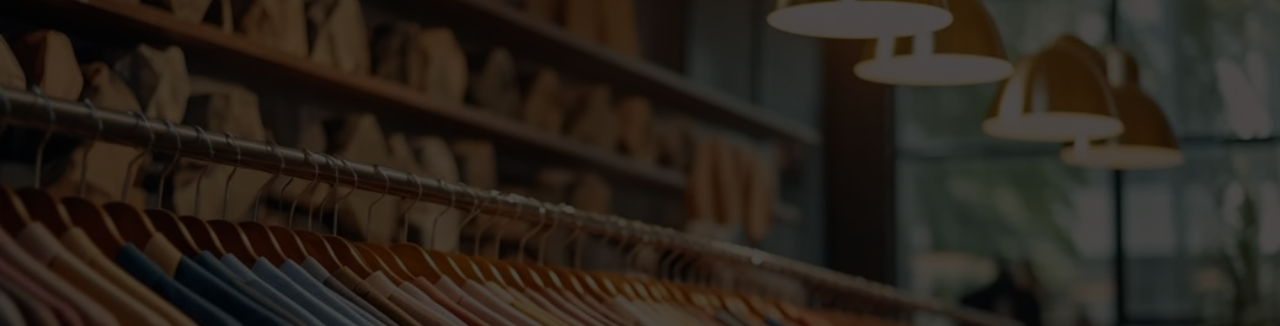
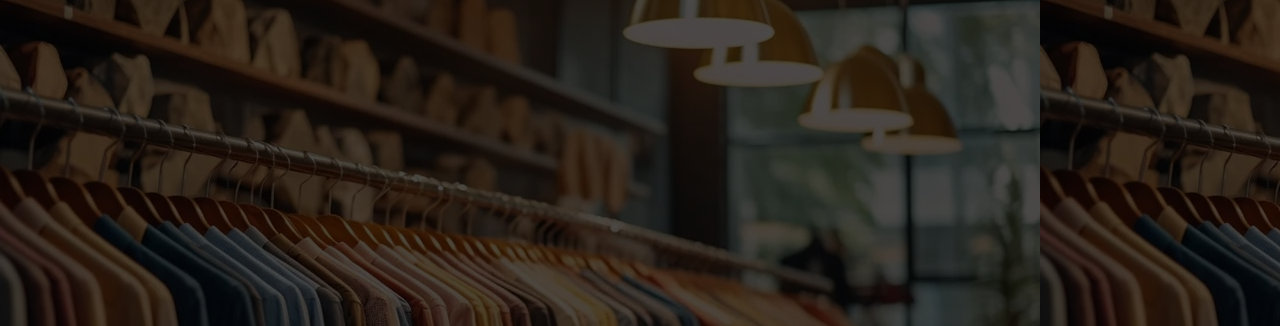
Before and after one commit to jitendrajoshi935/PRODIGY_WD_01, a plain HTML site: page index.html in a window 1280 px wide. Shown: the part 88-414 px from the top of the page. Drawn offline with Linux system fonts and the light colour scheme.

Commit message:
style.css

```diff
--- a/style.css
+++ b/style.css
@@ -63,7 +63,7 @@ html {
 }
 
 .background {
-    background: rgba(0, 0, 0, 0.7) url('bg.jpg') no-repeat center center/cover;
+    background: rgba(0, 0, 0, 0.7) url('bg.jpg');
     background-blend-mode: darken;
 }
 
```
